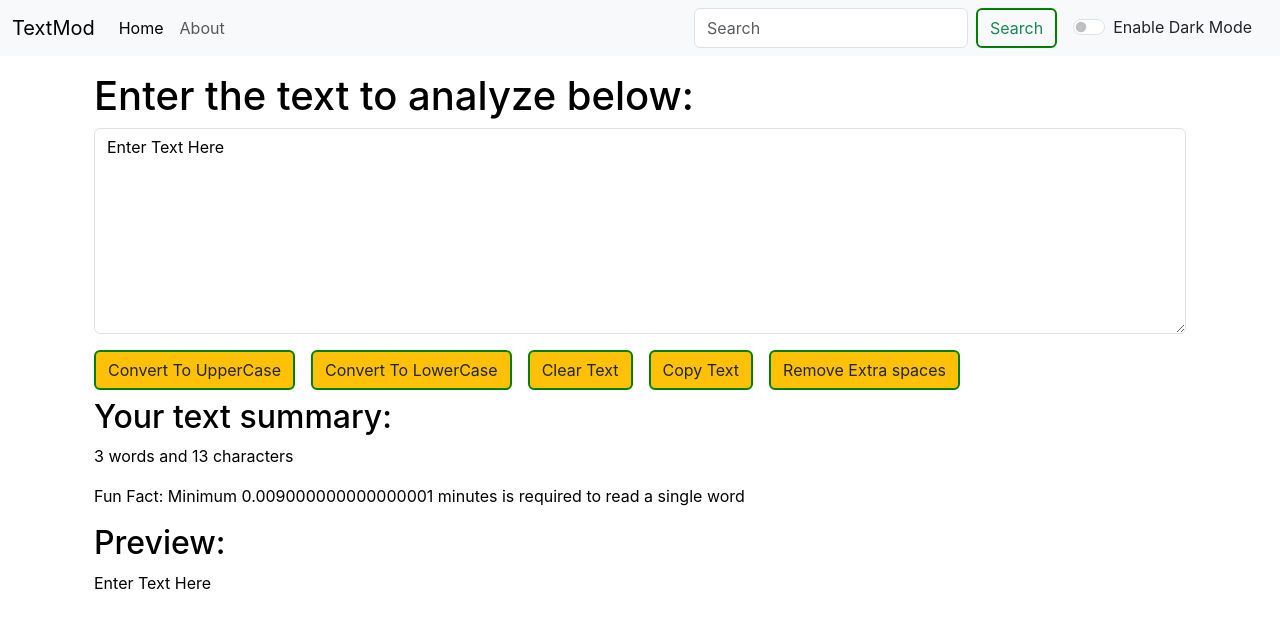
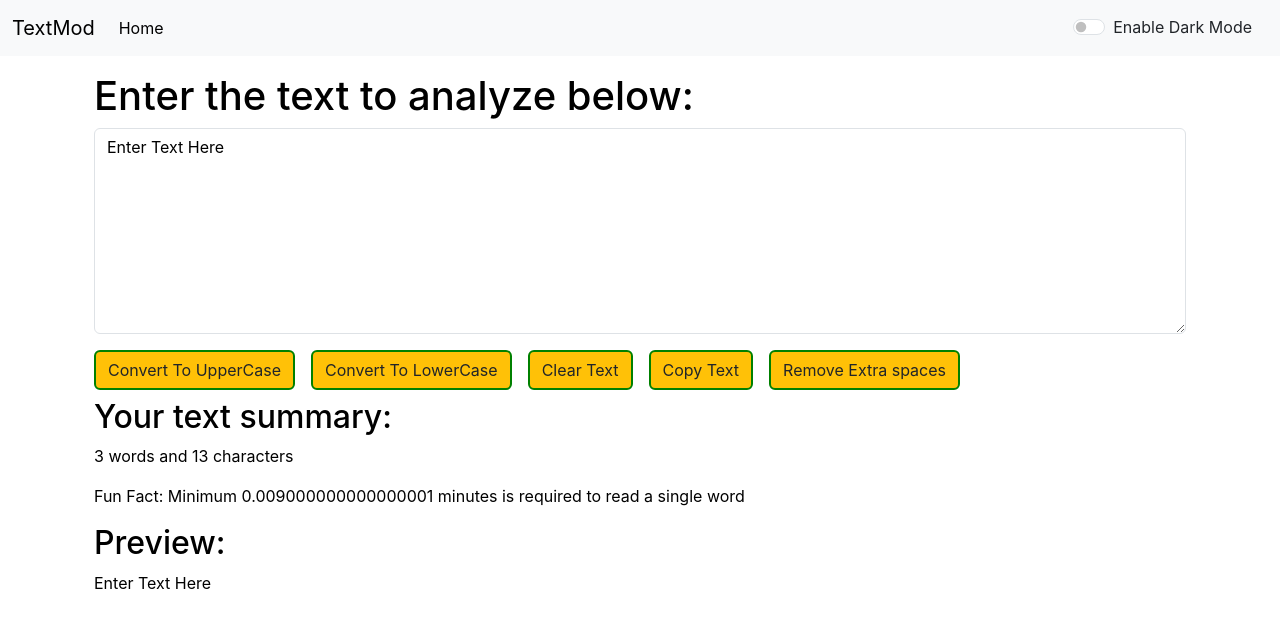
Before and after one commit to singhnaman320/TextMod_Application, a React (Create React App) app in the folder textmod_app/: page / in a window 1280 px wide. Shown: the top 628 px of the page. Built offline with nearby package versions, Linux system fonts and the light colour scheme.

Commit message:
Modifying navbar link

```diff
--- a/textmod_app/src/components/Navbar.js
+++ b/textmod_app/src/components/Navbar.js
@@ -16,14 +16,14 @@ export default function Navbar(props) {   // using props here and giving it a va
             {/* To route to given Link use <link/> in plave of <a> and "to" in place of "href"*/}
             <a className="nav-link active" aria-current="page" href="/">Home</a>
           </li>
-          <li className="nav-item">
+          {/* <li className="nav-item">
             <a className="nav-link" href="/">{props.aboutText}</a>
-          </li>
+          </li> */}
         </ul>
-        <form className="d-flex" role="search">
+        {/* <form className="d-flex" role="search">
           <input className="form-control me-2" type="search" placeholder="Search" aria-label="Search"/>
           <button className="btn btn-outline-success" type="submit">Search</button>
-        </form>
+        </form> */}
         {/* For DarkMode and LightMode */}
         {/* text-primary is css to changle text color to blue */}
         <div className={`form-check form-switch mx-3 text-${props.presentMode==='light'?'dark':'light'}`}>
```
